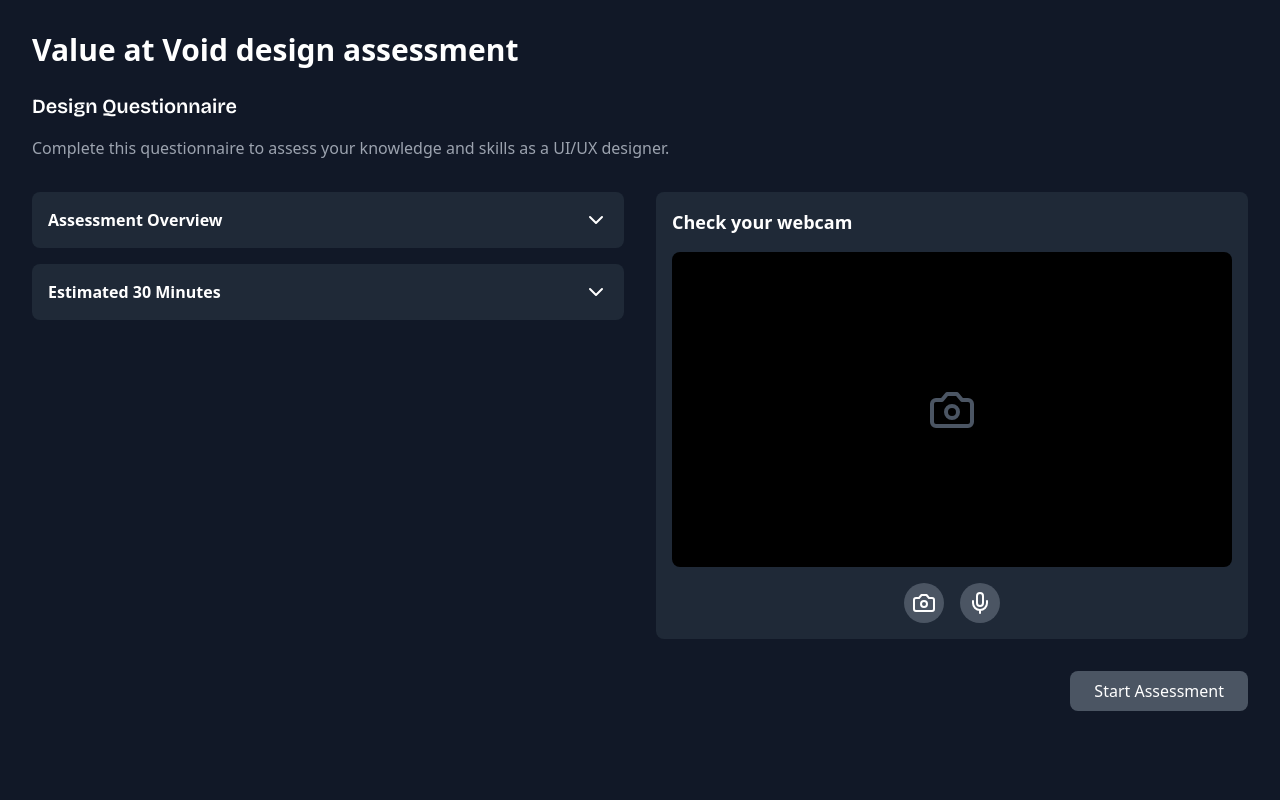
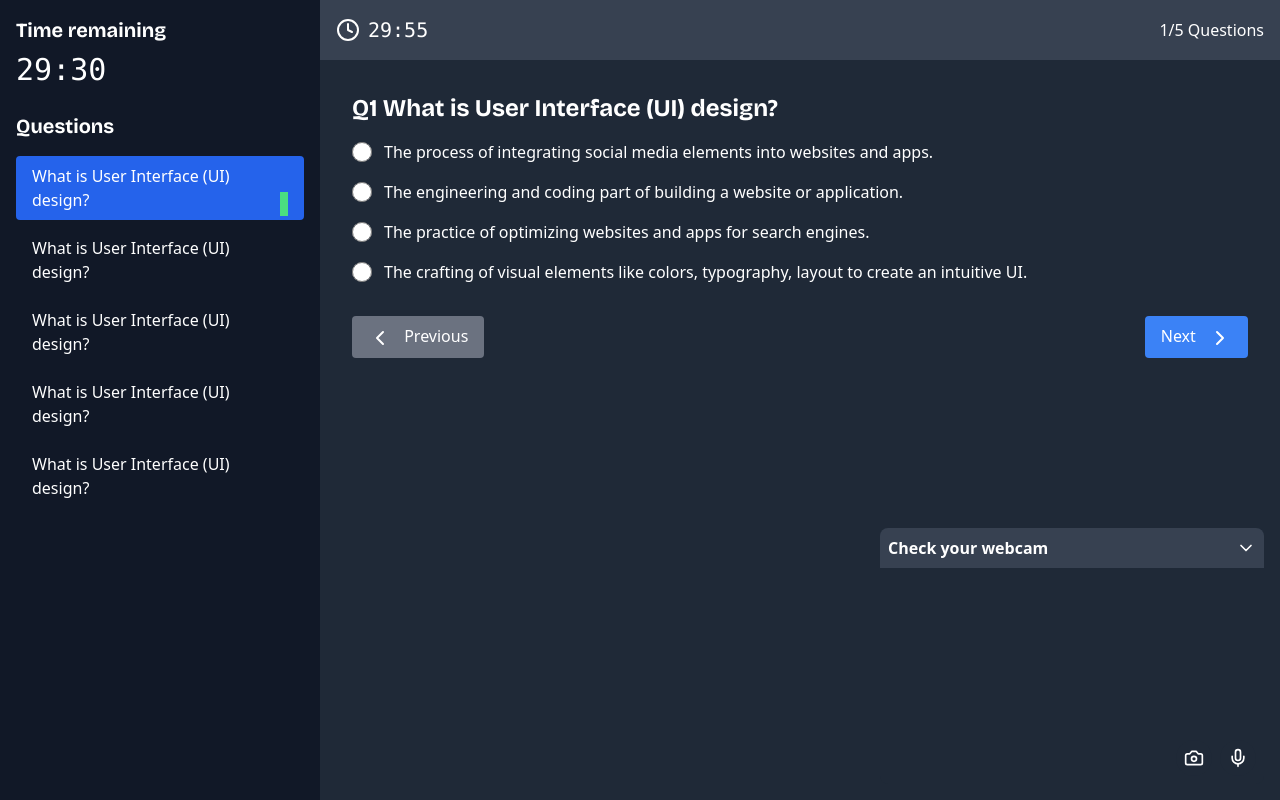
Before and after one commit to vavgithub/hirehive-1, a React (Vite) app in the folder client/: page /assessment/1 in a window 1280 px wide. Built offline with nearby package versions, Linux system fonts and the light colour scheme; no server answers.

Commit message:
Initial Draft For Assesment is Done

```diff
--- a/client/src/pages/Candidate/Assessment.jsx
+++ b/client/src/pages/Candidate/Assessment.jsx
@@ -1,122 +1,224 @@
-import React, { useState, useRef, useCallback } from 'react';
+import React, { useState, useEffect, useRef } from 'react';
 import Webcam from 'react-webcam';
-import { ChevronDown, ChevronUp, Mic, Camera } from 'lucide-react';
+import { ChevronLeft, ChevronRight, Clock, ChevronUp, ChevronDown, Camera, Mic } from 'lucide-react';
 
-const Assessment = () => {
-  const [isOverviewOpen, setIsOverviewOpen] = useState(false);
-  const [isTimeOpen, setIsTimeOpen] = useState(false);
-  const [isCameraEnabled, setIsCameraEnabled] = useState(false);
-  const [isMicEnabled, setIsMicEnabled] = useState(false);
-  const webcamRef = useRef(null);
+const staticQuestions = [
+  {
+    id: 1,
+    text: "What is User Interface (UI) design?",
+    options: [
+      "The process of integrating social media elements into websites and apps.",
+      "The engineering and coding part of building a website or application.",
+      "The practice of optimizing websites and apps for search engines.",
+      "The crafting of visual elements like colors, typography, layout to create an intuitive UI."
+    ]
+  },
+  {
+    id: 2,
+    text: "What is User Interface (UI) design?",
+    options: [
+      "The process of integrating social media elements into websites and apps.",
+      "The engineering and coding part of building a website or application.",
+      "The practice of optimizing websites and apps for search engines.",
+      "The crafting of visual elements like colors, typography, layout to create an intuitive UI."
+    ]
+  },
+  {
+    id: 3,
+    text: "What is User Interface (UI) design?",
+    options: [
+      "The process of integrating social media elements into websites and apps.",
+      "The engineering and coding part of building a website or application.",
+      "The practice of optimizing websites and apps for search engines.",
+      "The crafting of visual elements like colors, typography, layout to create an intuitive UI."
+    ]
+  },
+  {
+    id: 4,
+    text: "What is User Interface (UI) design?",
+    options: [
+      "The process of integrating social media elements into websites and apps.",
+      "The engineering and coding part of building a website or application.",
+      "The practice of optimizing websites and apps for search engines.",
+      "The crafting of visual elements like colors, typography, layout to create an intuitive UI."
+    ]
+  },
+  {
+    id: 5,
+    text: "What is User Interface (UI) design?",
+    options: [
+      "The process of integrating social media elements into websites and apps.",
+      "The engineering and coding part of building a website or application.",
+      "The practice of optimizing websites and apps for search engines.",
+      "The crafting of visual elements like colors, typography, layout to create an intuitive UI."
+    ]
+  },
+  // ... more questions ...
+];
 
-  const toggleOverview = () => setIsOverviewOpen(!isOverviewOpen);
-  const toggleTime = () => setIsTimeOpen(!isTimeOpen);
+const QuestionSidebar = ({ questions, currentQuestion, onQuestionSelect }) => (
+  <div className="w-1/4 bg-gray-900 p-4 overflow-y-auto">
+    <div className="mb-6">
+      <h2 className="text-xl font-bold mb-2">Time remaining</h2>
+      <div className="text-3xl font-mono">
+        <span id="minutes">29</span>:<span id="seconds">30</span>
+      </div>
+    </div>
+    <h2 className="text-xl font-bold mb-4">Questions</h2>
+    {questions.map((q, index) => (
+      <div
+        key={index}
+        className={`py-2 px-4 mb-2 cursor-pointer rounded ${
+          currentQuestion === index
+            ? 'bg-blue-600 text-white'
+            : 'hover:bg-gray-800'
+        }`}
+        onClick={() => onQuestionSelect(index)}
+      >
+        {q.text}
+        {currentQuestion === index && (
+          <div className="w-2 h-6 bg-green-400 float-right mt-1"></div>
+        )}
+      </div>
+    ))}
+  </div>
+);
 
-  const handleCameraToggle = useCallback(() => {
-    setIsCameraEnabled(!isCameraEnabled);
-  }, [isCameraEnabled]);
+const QuestionDisplay = ({ question, onAnswer, onPrevious, onNext, isFirst, isLast }) => (
+  <div className="flex-grow p-8">
+    <div className="mb-8">
+      <h2 className="text-2xl font-bold mb-4">{`Q${question.id} ${question.text}`}</h2>
+      {question.options.map((option, index) => (
+        <div key={index} className="mb-4">
+          <label className="flex items-center space-x-3">
+            <input
+              type="radio"
+              name={`question-${question.id}`}
+              value={option}
+              onChange={() => onAnswer(question.id, option)}
+              className="form-radio h-5 w-5 text-blue-600"
+            />
+            <span>{option}</span>
+          </label>
+        </div>
+      ))}
+    </div>
+    <div className="flex justify-between">
+      <button
+        onClick={onPrevious}
+        disabled={isFirst}
+        className={`px-4 py-2 rounded ${
+          isFirst ? 'bg-gray-500 cursor-not-allowed' : 'bg-blue-500 hover:bg-blue-600'
+        }`}
+      >
+        <ChevronLeft className="inline mr-2" /> Previous
+      </button>
+      <button
+        onClick={onNext}
+        disabled={isLast}
+        className={`px-4 py-2 rounded ${
+          isLast ? 'bg-gray-500 cursor-not-allowed' : 'bg-blue-500 hover:bg-blue-600'
+        }`}
+      >
+        Next <ChevronRight className="inline ml-2" />
+      </button>
+    </div>
+  </div>
+);
 
-  const handleMicToggle = () => setIsMicEnabled(!isMicEnabled);
+const WebcamView = ({ isMinimized, toggleMinimize }) => (
+  <div className={`bg-gray-800 rounded-lg overflow-hidden ${isMinimized ? 'w-64' : 'w-96'}`}>
+    <div className="flex justify-between items-center p-2 bg-gray-700">
+      <h3 className="font-semibold">Check your webcam</h3>
+      <button onClick={toggleMinimize}>
+        {isMinimized ? <ChevronUp size={20} /> : <ChevronDown size={20} />}
+      </button>
+    </div>
+    {!isMinimized && (
+      <div className="relative aspect-video">
+        <Webcam
+          audio={false}
+          mirrored={true}
+          className="absolute inset-0 w-full h-full object-cover"
+        />
+        <div className="absolute bottom-2 right-2 flex space-x-2">
+          <button className="p-2 bg-gray-800 rounded-full">
+            <Camera size={20} />
+          </button>
+          <button className="p-2 bg-gray-800 rounded-full">
+            <Mic size={20} />
+          </button>
+        </div>
+      </div>
+    )}
+  </div>
+);
+
+const Assessment = ({ questions: propQuestions, mode = 'multiple-choice' }) => {
+  // Use propQuestions if provided, otherwise use staticQuestions
+  const questions = propQuestions && propQuestions.length > 0 ? propQuestions : staticQuestions;
+
+  const [currentQuestion, setCurrentQuestion] = useState(0);
+  const [answers, setAnswers] = useState({});
+  const [isWebcamMinimized, setIsWebcamMinimized] = useState(false);
+  const [timeRemaining, setTimeRemaining] = useState(30 * 60); // 30 minutes in seconds
+
+  useEffect(() => {
+    const timer = setInterval(() => {
+      setTimeRemaining((prevTime) => (prevTime > 0 ? prevTime - 1 : 0));
+    }, 1000);
+
+    return () => clearInterval(timer);
+  }, []);
+
+  const handleAnswer = (questionId, answer) => {
+    setAnswers({ ...answers, [questionId]: answer });
+  };
+
+  const handlePrevious = () => {
+    if (currentQuestion > 0) setCurrentQuestion(currentQuestion - 1);
+  };
+
+  const handleNext = () => {
+    if (currentQuestion < questions.length - 1) setCurrentQuestion(currentQuestion + 1);
+  };
+
+  const toggleWebcamMinimize = () => {
+    setIsWebcamMinimized(!isWebcamMinimized);
+  };
+
+  const formatTime = (time) => {
+    const minutes = Math.floor(time / 60);
+    const seconds = time % 60;
+    return `${minutes.toString().padStart(2, '0')}:${seconds.toString().padStart(2, '0')}`;
+  };
 
   return (
-    <div className="bg-gray-900 text-white min-h-screen p-8">
-      <h1 className="text-3xl font-bold mb-6">Value at Void design assessment</h1>
-      <h2 className="text-xl mb-4">Design Questionnaire</h2>
-      <p className="text-gray-400 mb-8">Complete this questionnaire to assess your knowledge and skills as a UI/UX designer.</p>
-
-      <div className="flex gap-8">
-        {/* Left Column */}
-        <div className="w-1/2">
-          <div className="bg-gray-800 rounded-lg mb-4">
-            <button
-              className="w-full flex justify-between items-center p-4"
-              onClick={toggleOverview}
-            >
-              <span className="font-semibold">Assessment Overview</span>
-              {isOverviewOpen ? <ChevronUp /> : <ChevronDown />}
-            </button>
-            {isOverviewOpen && (
-              <div className="p-4">
-                <ul className="list-disc pl-5 space-y-2">
-                  <li>This assessment consists of 30 questions.</li>
-                  <li>20 Multiple Choice Questions (MCQs)</li>
-                  <li>10 Open-ended questions</li>
-                  <li>Each question is worth 1 mark.</li>
-                  <li>You must attempt all 30 questions.</li>
-                  <li>Successfully completing this assessment is required to move to the next round.</li>
-                </ul>
-              </div>
-            )}
+    <div className="flex h-screen bg-gray-800 text-white">
+      <QuestionSidebar
+        questions={questions}
+        currentQuestion={currentQuestion}
+        onQuestionSelect={setCurrentQuestion}
+      />
+      <div className="flex-grow flex flex-col">
+        <div className="bg-gray-700 p-4 flex justify-between items-center">
+          <div className="flex items-center">
+            <Clock className="mr-2" />
+            <span className="font-mono text-xl">{formatTime(timeRemaining)}</span>
           </div>
-
-          <div className="bg-gray-800 rounded-lg">
-            <button
-              className="w-full flex justify-between items-center p-4"
-              onClick={toggleTime}
-            >
-              <span className="font-semibold">Estimated 30 Minutes</span>
-              {isTimeOpen ? <ChevronUp /> : <ChevronDown />}
-            </button>
-            {isTimeOpen && (
-              <div className="p-4">
-                <ul className="list-disc pl-5 space-y-2">
-                  <li>The estimated time for this assessment is 30 minutes.</li>
-                  <li>Please keep an eye on the timer.</li>
-                  <li>Ensure you manage your time effectively to complete all questions within the allocated time.</li>
-                </ul>
-              </div>
-            )}
-          </div>
+          <div>{`${currentQuestion + 1}/${questions.length} Questions`}</div>
         </div>
-
-        {/* Right Column */}
-        <div className="w-1/2">
-          <div className="bg-gray-800 rounded-lg p-4">
-            <h3 className="text-lg font-semibold mb-4">Check your webcam</h3>
-            <div className="relative aspect-video bg-black rounded-lg overflow-hidden mb-4">
-              {isCameraEnabled && (
-                <Webcam
-                  audio={false}
-                  ref={webcamRef}
-                  screenshotFormat="image/jpeg"
-                  className="absolute inset-0 w-full h-full object-cover"
-                />
-              )}
-              {!isCameraEnabled && (
-                <div className="absolute inset-0 flex items-center justify-center">
-                  <Camera size={48} className="text-gray-600" />
-                </div>
-              )}
-            </div>
-            <div className="flex justify-center space-x-4">
-              <button
-                className={`p-2 rounded-full ${isCameraEnabled ? 'bg-green-500' : 'bg-gray-600'}`}
-                onClick={handleCameraToggle}
-              >
-                <Camera size={24} />
-              </button>
-              <button
-                className={`p-2 rounded-full ${isMicEnabled ? 'bg-green-500' : 'bg-gray-600'}`}
-                onClick={handleMicToggle}
-              >
-                <Mic size={24} />
-              </button>
-            </div>
-          </div>
+        <QuestionDisplay
+          question={questions[currentQuestion]}
+          onAnswer={handleAnswer}
+          onPrevious={handlePrevious}
+          onNext={handleNext}
+          isFirst={currentQuestion === 0}
+          isLast={currentQuestion === questions.length - 1}
+        />
+        <div className="p-4 flex justify-end">
+          <WebcamView isMinimized={isWebcamMinimized} toggleMinimize={toggleWebcamMinimize} />
         </div>
-      </div>
-
-      <div className="mt-8 flex justify-end">
-        <button
-          className={`px-6 py-2 rounded-lg ${
-            isCameraEnabled && isMicEnabled
-              ? 'bg-blue-500 hover:bg-blue-600'
-              : 'bg-gray-600 cursor-not-allowed'
-          }`}
-          disabled={!isCameraEnabled || !isMicEnabled}
-        >
-          Start Assessment
-        </button>
       </div>
     </div>
   );
```
